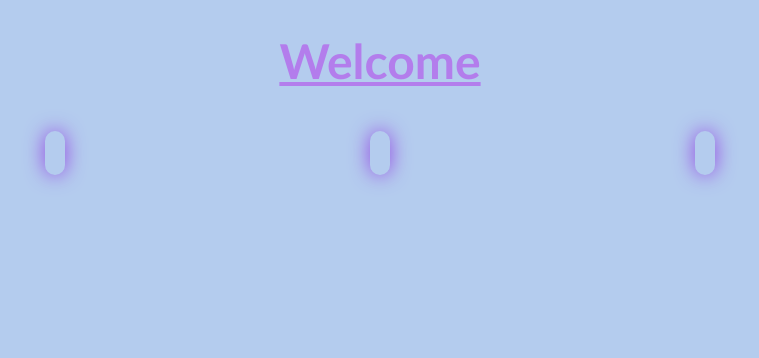
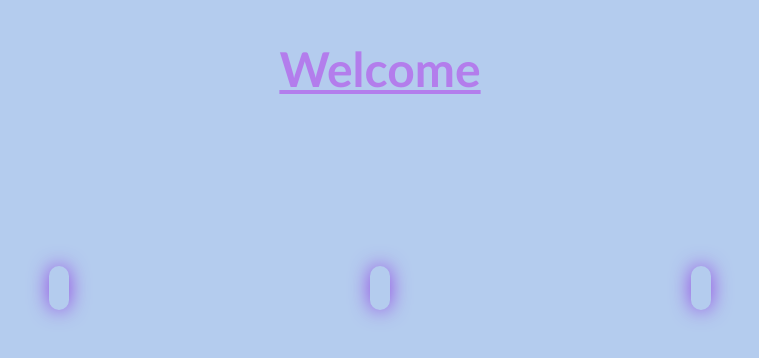
Before and after one commit to Kyle-Lawrenson/keyCodeChallenge, a plain HTML site: page index.html in a window 1280 px wide. Shown: the whole page, without its empty margins (260-1019 px from the left). Drawn offline with Linux system fonts and the light colour scheme.

Commit message:
add more comments explaining aspects of code

```diff
--- a/style.css
+++ b/style.css
@@ -3,22 +3,22 @@
 }
 
 body {
-    font-size: x-large;
+    font-size: x-large; /* size of font */
+
+    /* this changes the font style */
     font-family: 'Trebuchet MS', 'Lucida Sans Unicode', 'Lucida Grande', 'Lucida Sans', Arial, sans-serif;
-    color: #B37DEC;
+    color: #B37DEC; /* this changes the text color */
     justify-content: center;/* this changes the position */
     align-items: center;/* this changes the position */
-
-    height: 100vh;
-    margin: 0%;
 }
 
-
+/* this places the header in the center of the line it is on */
 .header {
     display: flex;
-    flex-direction: row;
-    justify-content: space-evenly;
-    text-decoration: underline;/* underlines text */
+    flex-direction: row; /* tell it the orientation  */
+    justify-content: space-evenly; /* tells it where to add spaces */
+    text-decoration: underline; /* underlines text */
+    padding-bottom: 10%; /* adds space below this flex box */
 }
 
 h3{
@@ -38,9 +38,9 @@ h3{
 .code, .key, .which {
     text-align: center;
     padding: 10px;
-    border-radius: 20px;
-    box-shadow: 0 0 20px #9245E3;
+    border-radius: 20px; /* size of border */
+    box-shadow: 0 0 20px #9245E3; /* color of border */
     font-size: 18px;
     margin: 10px 0;
-    font-weight: bold;
+    font-weight: bold;/* makes font bold */
 }
```
